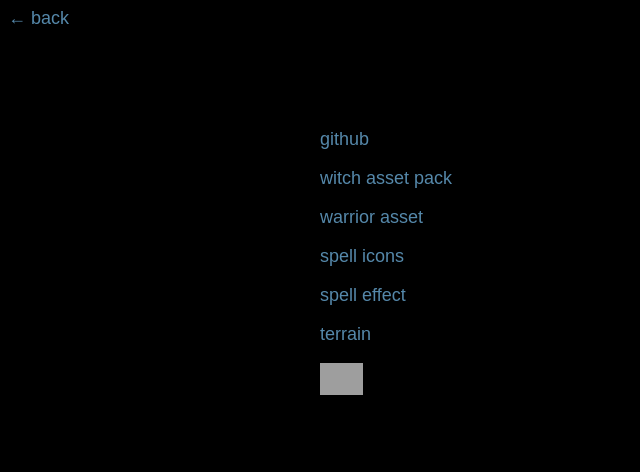
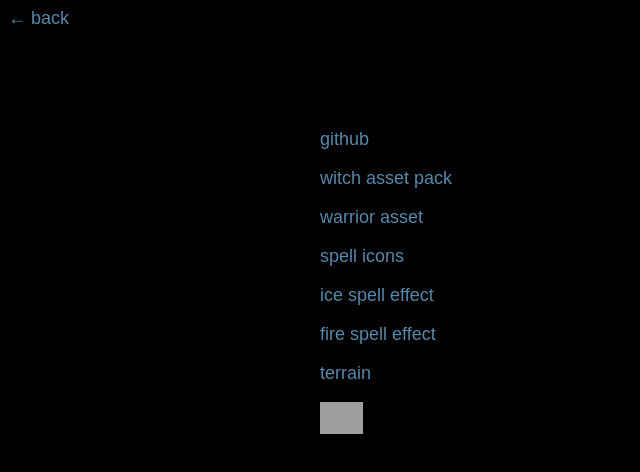
Before and after one commit to raylu/auto_tactics, a website: page html/credits.html in a window 1280 px wide. Shown: the whole page, without its empty margins (0-640 px from the left). Drawn offline with Linux system fonts and the light colour scheme; grey boxes are pictures that could not be loaded; a web font is replaced by a local one.

Commit message:
wip firebolt

```diff
--- a/html/credits.html
+++ b/html/credits.html
@@ -14,7 +14,8 @@
 		<a href="https://9e0.itch.io/witches-pack">witch asset pack</a>
 		<a href="https://clembod.itch.io/warrior-free-animation-set">warrior asset</a>
 		<a href="https://deja-view.itch.io/spell-icons-asset-pack">spell icons</a>
-		<a href="https://pimen.itch.io/water-spell-effect-02">spell effect</a>
+		<a href="https://pimen.itch.io/water-spell-effect-02">ice spell effect</a>
+		<a href="https://pimen.itch.io/fire-spell">fire spell effect</a>
 		<a href="https://cainos.itch.io/pixel-art-top-down-basic">terrain</a>
 		<a href="https://vmst.io/@raylu" rel="me">
 			<img src="https://joinmastodon.org/logos/logo-purple.svg">
```
Also changed, not shown: static/sprites/firebolt.png (added).
